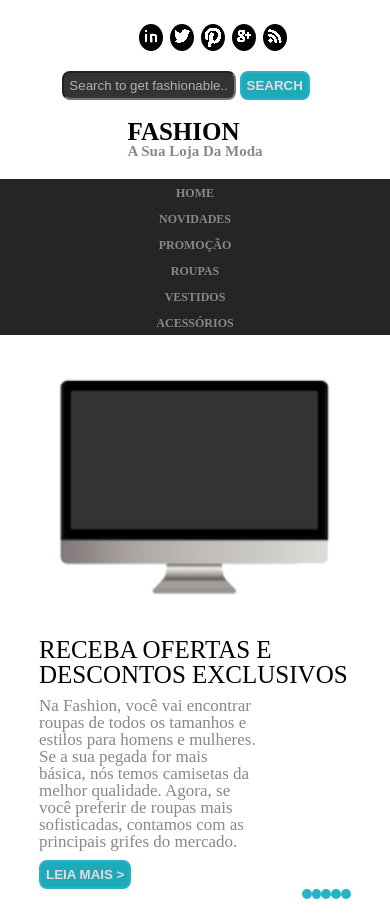
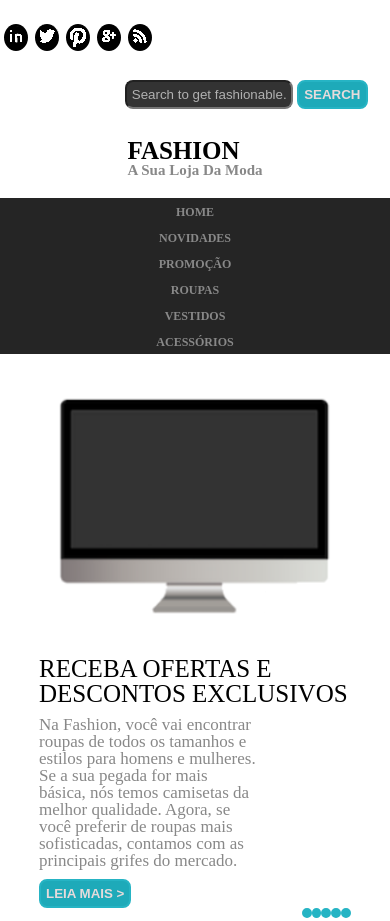
Before and after one commit to LeonardoPNunes/Responsive-website, a website built with Vite: page index.html in a window 390 px wide. Shown: the top 921 px of the page. Built offline with nearby package versions, Linux system fonts and the light colour scheme; files whose address does not match are found by name.

Commit message:
final adjustments

```diff
--- a/index.html
+++ b/index.html
@@ -4,7 +4,7 @@
     <meta charset="UTF-8" />
     <link rel="icon" type="image/svg+xml" href="favicon.svg" />
     <meta name="viewport" content="width=device-width, initial-scale=1.0" />
-    <title>Vite App</title>
+    <title>Fashion</title>
   </head>
   <body>
     <div id="app"></div>
--- a/src/components/FooterFashion/index.js
+++ b/src/components/FooterFashion/index.js
@@ -36,7 +36,7 @@ const FooterFashion = () =>{
             </div>
         </div>
         <div class="div-copy">
-            <p>Copyright &copy; 2022 Fashion - All rights Reserved</p>
+            <p>Copyright &copy; 2022 Leonardo Nunes - All rights Reserved</p>
         </div>
 
     </footer>
--- a/src/components/HeaderFashion/index.js
+++ b/src/components/HeaderFashion/index.js
@@ -7,7 +7,7 @@ const HeaderFashion = () =>{
         <nav class="search-navigation">
             <div class="logo-navigation">
                 <ul>
-                    <li><a href="./"><img src="./images/linkedin.png" alt="Logo do linkedin" /></a></li>
+                    <li><a href="https://www.linkedin.com/in/leonardo-paulo-nunes-de-freitas/"><img src="./images/linkedin.png" alt="Logo do linkedin" /></a></li>
                     <li><a href="./"><img src="./images/twitter.png" alt="Logo do twitter" /></a></li>
                     <li><a href="./"><img src="./images/pinterest.png" alt="Logo do pinterest" /></a></li>
                     <li><a href="./"><img src="./images/google-plus.png" alt="Logo do google plus" /></a></li>
--- a/src/components/HeaderFashion/style.css
+++ b/src/components/HeaderFashion/style.css
@@ -80,8 +80,8 @@
         flex-direction: column;
     }
     .search{
-        margin:4vw 0;
-
+        margin-top:7vh;
+        margin-left:30vw;
     }
     .input-search{
         width:60%;
@@ -102,4 +102,16 @@
         width:100%;
         margin-top:5vw;
     }
+    .logo-navigation{
+        position:absolute;
+        align-items: flex-start;
+        left:0;
+        margin:0;
+        padding:0;
+    }
+    .logo-fashion{
+        position:relative;
+        margin-top:3vh;
+
+    }
 }
```
Also changed, not shown: favicon.svg (deleted).
